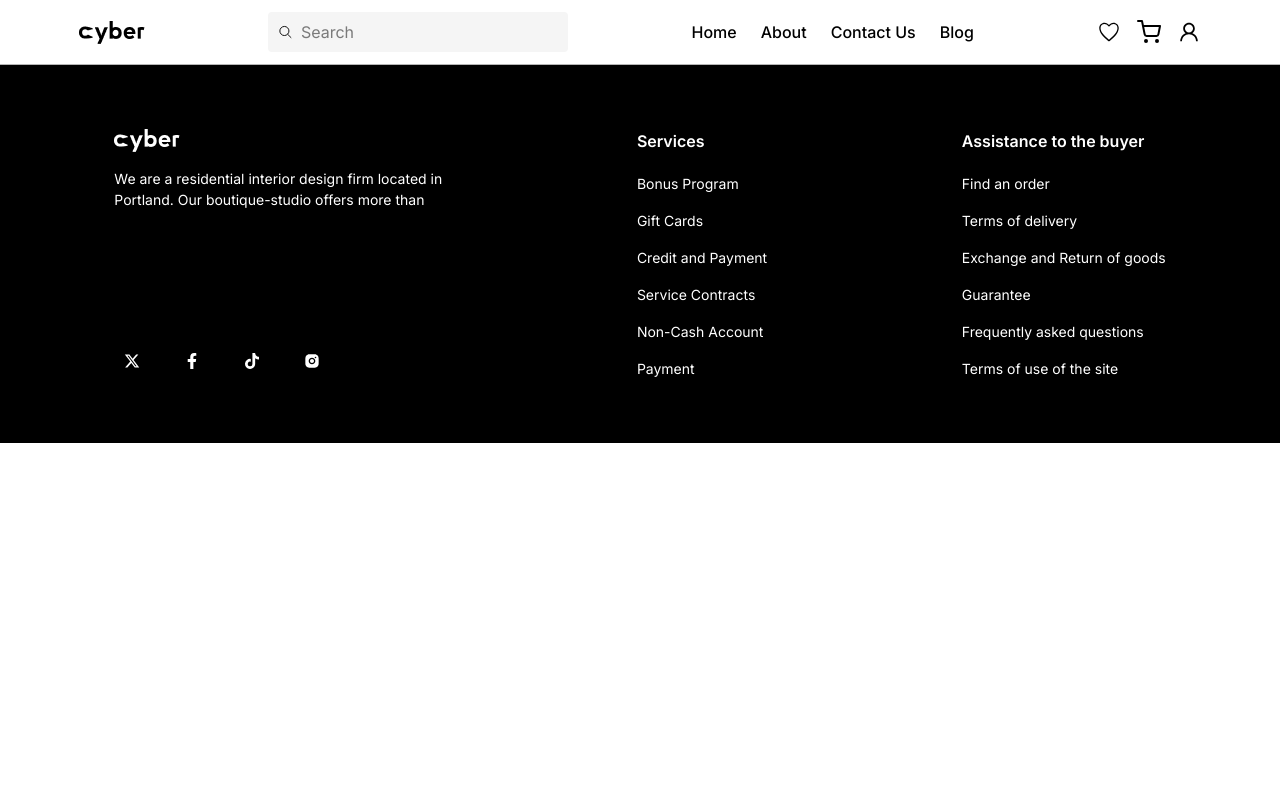
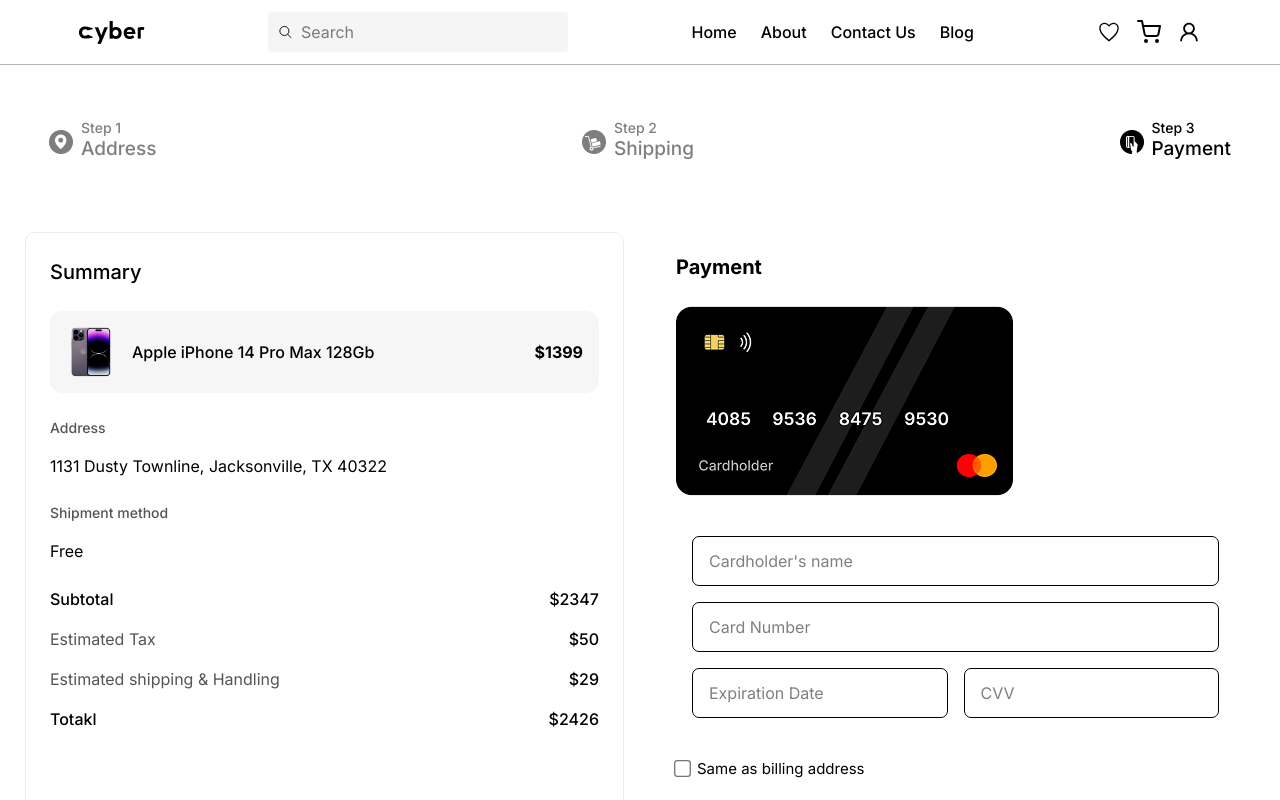
Before and after one commit to Magma008/Cyber-Store, a React (Vite) app: page /payment in a window 1280 px wide. Shown: the top 800 px of the page. Built offline with nearby package versions, Linux system fonts and the light colour scheme.

Commit message:
28 November  2025 Friday 10:28PM

```diff
--- a/src/App.jsx
+++ b/src/App.jsx
@@ -8,6 +8,8 @@
 import ScrollToTop from './components/scrollToTop'
 import Carts from './pages/carts'
 import Location from './pages/location'
+import Shipping from './pages/shipping'
+import Payment from './pages/payment'
 
 const App = () => {
   return (
@@ -20,6 +22,8 @@
           <Route path='/categories/:id/:type' element={<DetailsPage />} />
           <Route path='/carts' element={<Carts />} />
           <Route path="/location" element={<Location/>} />
+          <Route path="/shipping" element={<Shipping/>} />
+          <Route path="/payment" element={<Payment/>} />
         </Routes>
         <Footer />
     </div>
--- a/src/components/locationBar/index.jsx
+++ b/src/components/locationBar/index.jsx
@@ -9,27 +9,27 @@
             <div className="main-container">
                 <div className="flex items-center justify-between sm:px-6">
 
-                    <div className={`flex items-center gap-2 ${current == "Address" ? "opacity-100" : "opacity-50"}`}>
-                        <img src={location} alt="📍" />
+                    <div className={`flex items-center gap-1 sm:gap-2 ${current == "Address" ? "opacity-100" : "opacity-50"}`}>
+                        <img className='w-5 h-5 sm:h-6  sm:w-6' src={location} alt="📍" />
                         <div className="flex flex-col font-medium">
-                            <span className="text-[11px] sm:text-[14px] leading-3.5">Step 1</span>
-                            <p className="text-[14px] sm:text-[19px]">Address</p>
+                            <span className="text-[10px] sm:text-[14px] leading-3.5">Step 1</span>
+                            <p className="text-[13px] sm:text-[19px]">Address</p>
                         </div>
                     </div>
 
                     <div className={`flex items-center gap-2 ${current == "Shipping" ? "opacity-100" : "opacity-50"}`}>
-                        <img src={shipping} alt="📦" />
+                        <img className='w-5 h-5 sm:h-6  sm:w-6' src={shipping} alt="📦" />
                         <div className="flex flex-col font-medium">
-                            <span className="text-[11px] sm:text-[14px] leading-3.5">Step 2</span>
-                            <p className="text-[14px] sm:text-[19px]">Shipping</p>
+                            <span className="text-[10px] sm:text-[14px] leading-3.5">Step 2</span>
+                            <p className="text-[13px] sm:text-[19px]">Shipping</p>
                         </div>
                     </div>
 
-                    <div className={`flex items-center gap-2 ${current == "Payment" ? "opacity-100" : "opacity-50"}`}>
-                        <img src={payment} alt="💳" />
+                    <div className={`flex items-center gap-1 sm:gap-2 ${current == "Payment" ? "opacity-100" : "opacity-50"}`}>
+                        <img className='w-5 h-5 sm:h-6  sm:w-6' src={payment} alt="💳" />
                         <div className="flex flex-col font-medium">
-                            <span className="text-[11px] sm:text-[14px] leading-3.5">Step 3</span>
-                            <p className="text-[14px] sm:text-[19px]">Payment</p>
+                            <span className="text-[10px] sm:text-[14px] leading-3.5">Step 3</span>
+                            <p className="text-[13px] sm:text-[19px]">Payment</p>
                         </div>
                     </div>
 
--- a/src/pages/location/index.jsx
+++ b/src/pages/location/index.jsx
@@ -79,7 +79,7 @@
 
                 </div>
             </div>
-            <CheckoutButtons/>
+            <CheckoutButtons nextPage={"/shipping"} />
         </div>
     )
 }
--- /dev/null
+++ b/src/pages/payment/index.jsx
@@ -0,0 +1,87 @@
+import React from 'react'
+import LocationBar from '../../components/locationBar'
+import iphone from "../../assets/iphone1.png"
+import card from "../../assets/card-info.png"
+import CheckoutButtons from '../../components/checkoutButtons'
+
+const Payment = () => {
+    return (
+        <div className='py-14'>
+            <LocationBar current={"Payment"} />
+            <div className="body py-7">
+                <div className="main-container">
+                    <div className="grid grid-cols-1 lg:grid-cols-2 gap-8">
+
+                        <div className="summary border flex flex-col gap-3 sm:gap-6 border-[#EBEBEB] p-3 sm:p-6 rounded-[10px]">
+                            <h1 className="font-medium text-[17px] sm:text-[20px]">Summary</h1>
+                            <div className="grid grid-cols-1 gap-3">
+
+                                <div className="item bg-[#F6F6F6] flex sm:items-center gap-3 sm:gap-5 rounded-[13px] p-2.5 sm:p-4 text-[11px] sm:text-base font-medium sm:justify-between flex-col items-start sm:flex-row">
+
+                                    <div className="flex items-center gap-2 sm:gap-4">
+                                        <div className="w-[50px] h-[50px]">
+                                            <img src={iphone} alt="" className="w-full h-full object-center object-cover" />
+                                        </div>
+                                        <h3>Apple iPhone 14 Pro Max 128Gb </h3>
+                                    </div>
+
+                                    <h3 className="font-bold text-end w-full sm:text-start sm:w-auto">$1399</h3>
+                                </div>
+
+
+
+                            </div>
+                            <div className="flex flex-col gap-4">
+                                <p className="font-medium text-[10px] sm:text-[14px] text-[#545454]">Address</p>
+                                <p className="text-[12px] sm:text-base font-normal">1131 Dusty Townline, Jacksonville, TX 40322</p>
+                            </div>
+                            <div className="flex flex-col gap-4">
+                                <p className="font-medium text-[10px] sm:text-[14px] text-[#545454]">Shipment method</p>
+                                <p className="text-[12px] sm:text-base font-normal">Free</p>
+                            </div>
+                            <div className="flex flex-col gap-4 text-[11px] sm:text-base">
+                                <div className="flex font-medium items-center justify-between">
+                                    <h4>Subtotal</h4>
+                                    <span>$2347</span>
+                                </div>
+                                <div className="flex font-medium items-center justify-between">
+                                    <h4 className='text-[#545454] font-normal'>Estimated Tax</h4>
+                                    <span>$50</span>
+                                </div>
+                                <div className="flex font-medium items-center justify-between">
+                                    <h4 className='text-[#545454] font-normal'>Estimated shipping & Handling</h4>
+                                    <span>$29</span>
+                                </div>
+                                <div className="flex font-medium items-center justify-between">
+                                    <h4>Totakl</h4>
+                                    <span>$2426</span>
+                                </div>
+                            </div>
+                        </div>
+
+                        <div className="payment sm:p-5 flex flex-col gap-3 sm:gap-6">
+                            <h1 className="text-[17px] sm:text-[20px] font-bold">Payment</h1>
+                            <img src={card} className='w-fit' alt="card" />
+                            <form className="flex flex-col gap-4 sm:p-4">
+                                <input className='border boder-[#CECECE] py-1.5 sm:py-3 sm:px-4 px-3 outline-0 rounded-[7px] transition-all duration-300 focus:shadow-xl focus:shadow-gray-400 focus:text-shadow-lg focus:text-shadow-gray-400' type="text" placeholder="Cardholder's name" />
+                                <input className='border boder-[#CECECE] py-1.5 sm:py-3 sm:px-4 px-3 outline-0 rounded-[7px] transition-all duration-300 focus:shadow-xl focus:shadow-gray-400 focus:text-shadow-lg focus:text-shadow-gray-400' maxLength={16} type="number" placeholder="Card Number" />
+                                <div className="grid grid-cols-2 gap-4">
+                                    <input className='border boder-[#CECECE] py-1.5 sm:py-3 sm:px-4 px-3 outline-0 rounded-[7px] transition-all duration-300 focus:shadow-xl focus:shadow-gray-400 focus:text-shadow-lg focus:text-shadow-gray-400' maxLength={16} type="number" placeholder="Expiration Date" />
+                                    <input className='border boder-[#CECECE] py-1.5 sm:py-3 sm:px-4 px-3 outline-0 rounded-[7px] transition-all duration-300 focus:shadow-xl focus:shadow-gray-400 focus:text-shadow-lg focus:text-shadow-gray-400' maxLength={16} type="number" placeholder="CVV" />
+                                </div>
+                            </form>
+                            <div className="flex items-center gap-2">
+                                <input type="checkbox" className='sm:scale-[1.3]' />
+                                <h5 className="text-[text-12px] sm:text-[15px]">Same as billing address</h5>
+                            </div>
+                            <CheckoutButtons final={"Pay"}/>
+                        </div>
+
+                    </div>
+                </div>
+            </div>
+        </div>
+    )
+}
+
+export default Payment
--- /dev/null
+++ b/src/pages/shipping/index.jsx
@@ -0,0 +1,49 @@
+import React from 'react'
+import LocationBar from '../../components/locationBar'
+import CheckoutButtons from '../../components/checkoutButtons'
+
+const Shipping = () => {
+  return (
+    <div className="py-14">
+      <LocationBar current={"Shipping"} />
+      <div className="body py-5">
+        <div className="main-container">
+          <h1 className="font-semibold text-xl">Shipment Method</h1>
+          <div className="grid grid-cols-1 gap-3 sm:px-10 py-6">
+
+            <div className="shipment border boder-[#D1D1D8] rounded-[11px] p-3 sm:p-6 flex gap-3 sm:gap-5 text-[13px] sm:text-base sm:items-center font-medium justify-between text-[#A2A3B1] flex-col sm:flex-row items-center">
+              <div className="flex gap-3 sm:gap-5 items-center flex-col text-center sm:flex-row">
+                <input type="radio" name='shipment' className='scale-[1.4] sm:scale-[1.9] peer' />
+                <h3 className='peer-checked:text-black'>Free</h3>
+                <h4 className="font-normal peer-checked:text-[#17183B]">Regulary Shipment</h4>
+              </div>
+              <p className='text-[#17183B]'>17 Oct, 2023</p>
+            </div>
+
+            <div className="shipment border boder-[#D1D1D8] rounded-[11px] p-3 sm:p-6 flex gap-3 sm:gap-5 text-[13px] sm:text-base sm:items-center font-medium justify-between text-[#A2A3B1] flex-col sm:flex-row items-center">
+              <div className="flex gap-3 sm:gap-5 items-center flex-col text-center sm:flex-row">
+                <input type="radio" name='shipment' className='scale-[1.4] sm:scale-[1.9] peer' />
+                <h3 className='peer-checked:text-black'>$8.50</h3>
+                <h4 className="font-normal peer-checked:text-[#17183B]">Get your delivery as soon as possible</h4>
+              </div>
+              <p className='text-[#17183B]'>1 Oct, 2023</p>
+            </div>
+
+            <div className="shipment border boder-[#D1D1D8] rounded-[11px] p-3 sm:p-6 flex gap-3 sm:gap-5 text-[13px] sm:text-base sm:items-center font-medium justify-between text-[#A2A3B1] flex-col sm:flex-row items-center">
+              <div className="flex gap-3 sm:gap-5 items-center flex-col text-center sm:flex-row">
+                <input type="radio" name='shipment' className='scale-[1.4] sm:scale-[1.9] peer' />
+                <h3 className='peer-checked:text-black'>Schedule</h3>
+                <h4 className="font-normal peer-checked:text-[#17183B]">Pick a date when you want to get your delivery →</h4>
+              </div>
+              <input type="date" className='outline-0 w-fit' />
+            </div>
+
+          </div>
+        </div>
+      </div>
+      <CheckoutButtons nextPage={"/payment"} />
+    </div>
+  )
+}
+
+export default Shipping
```
Also changed, not shown: src/components/checkoutButtons/index.jsx (+10 -5 lines).
